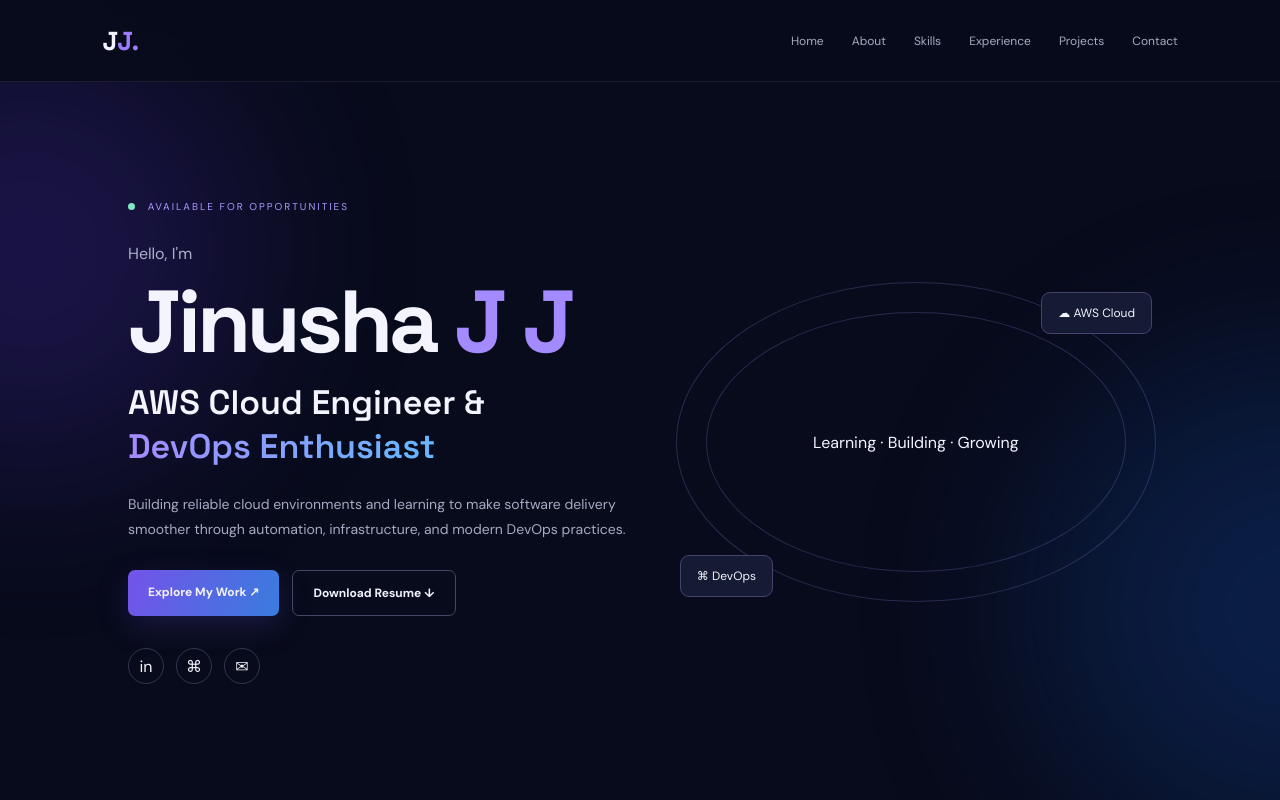
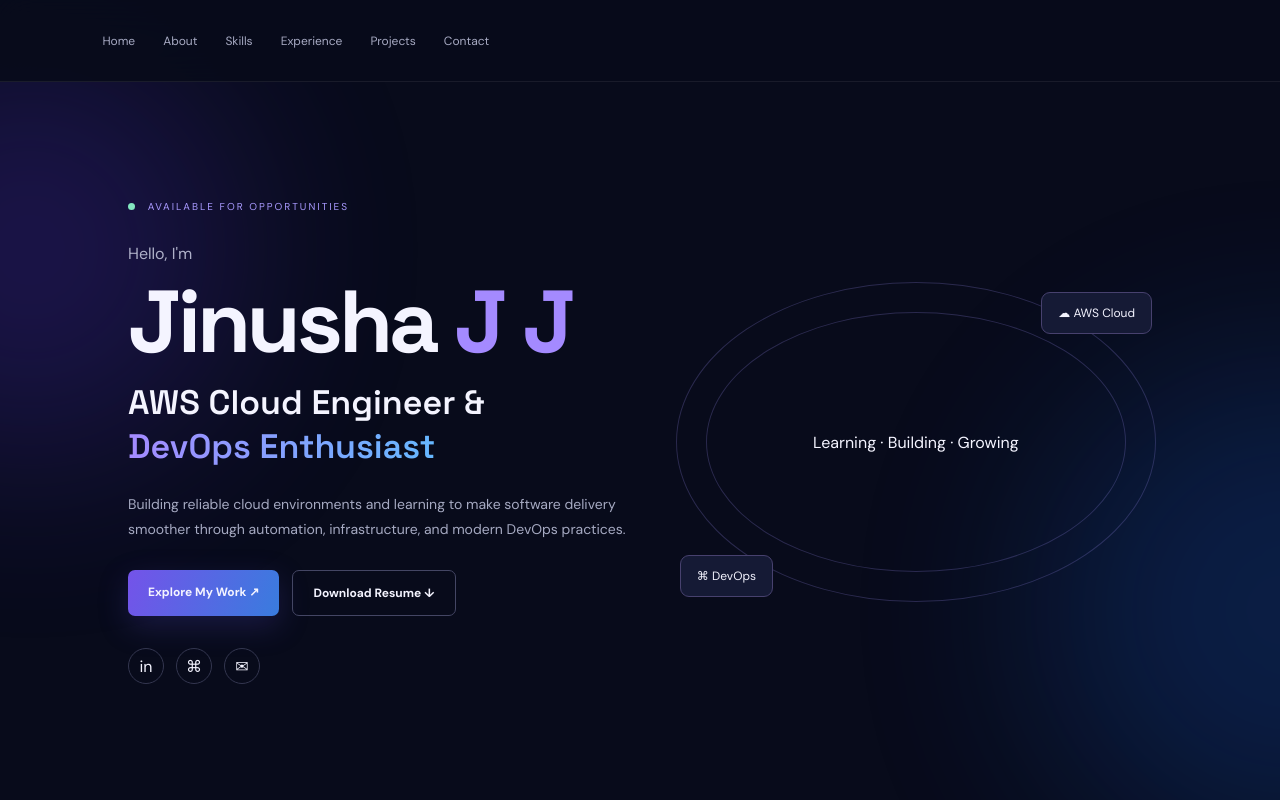
Before and after one commit to jinusha-jj/portfolio23, a plain HTML site: page index.html in a window 1280 px wide. Shown: the top 800 px of the page. Drawn offline with Linux system fonts and the light colour scheme.

```diff
--- a/index.html
+++ b/index.html
@@ -18,7 +18,7 @@
 
 <header class="header">
 
-<a class="brand" href="#home">J<span>J.</span></a>
+
 
 <button class="menu-toggle">☰</button>
 
```
